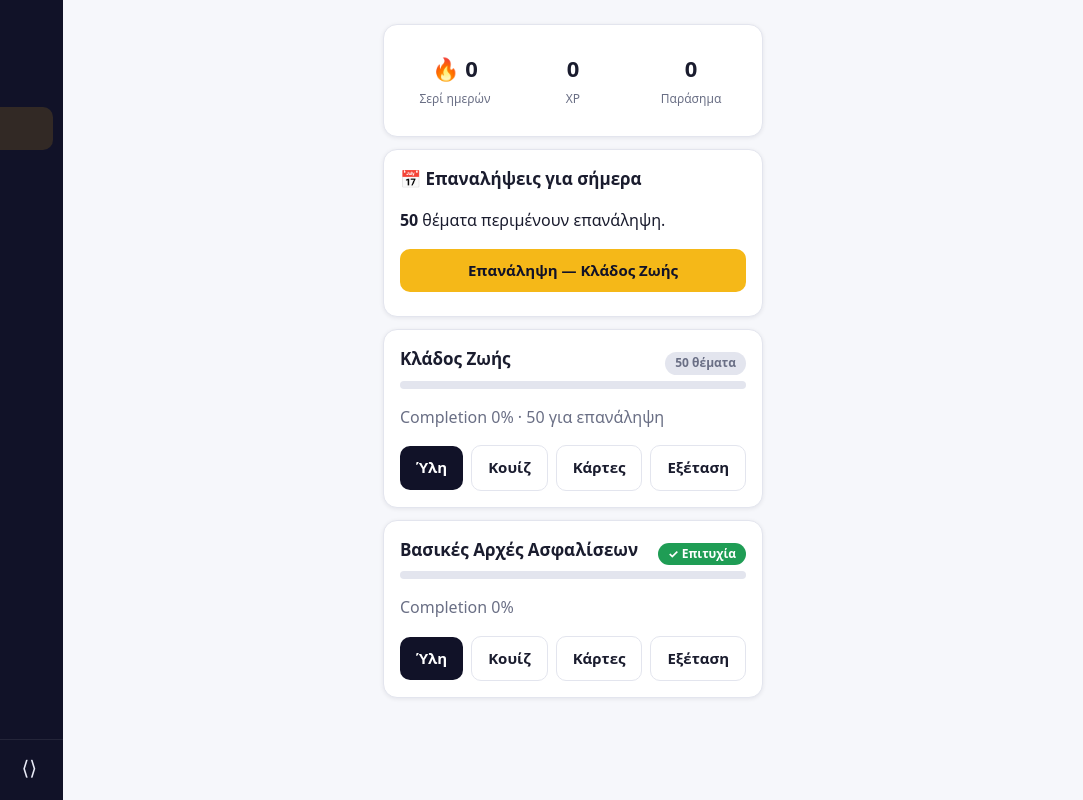
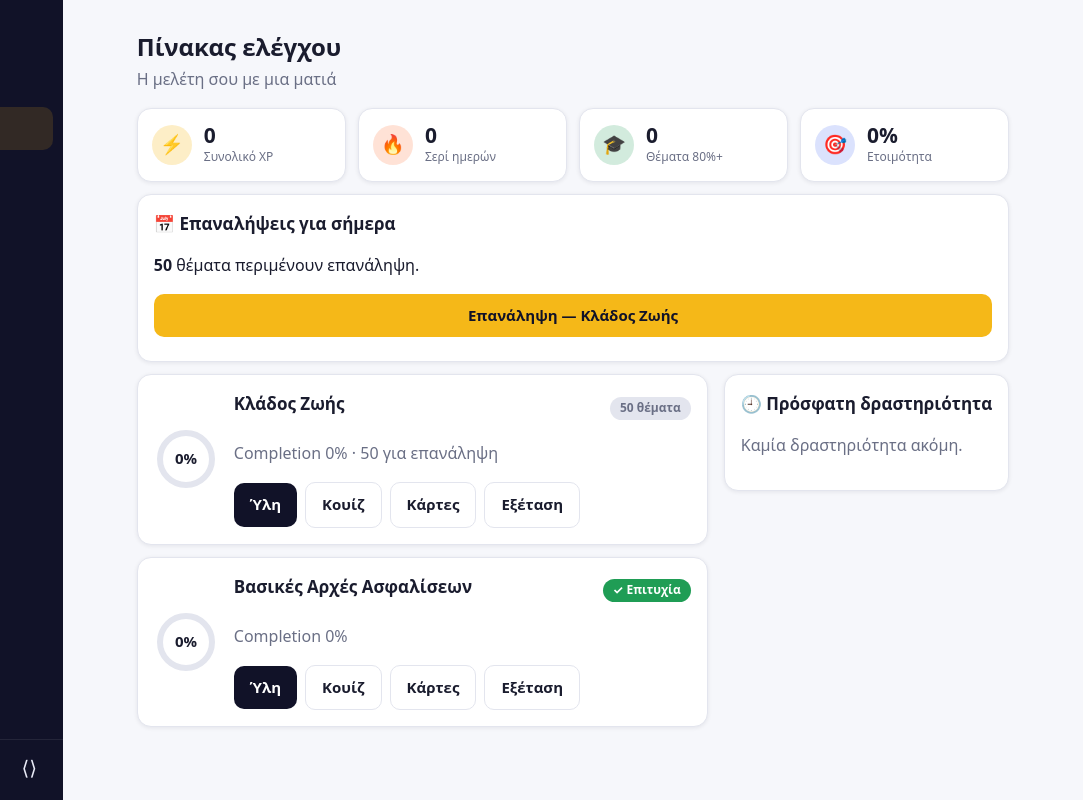
Before and after one commit to ConstantinosO/ALE, a website with bundled scripts: page index.html in a window 1280 px wide. Shown: the full height of the page, 197-1280 px from the left. Built offline with nearby package versions, Linux system fonts and the light colour scheme.

Commit message:
feat: dashboard with stat cards, progress rings, and activity panel

```diff
--- a/css/app.css
+++ b/css/app.css
@@ -147,6 +147,47 @@ button, .btn {
   border-bottom: 1px solid var(--border); text-decoration: none; color: var(--text);
 }
 .list-item:last-child { border-bottom: 0; }
+
+/* --- dashboard --- */
+.view h1 { margin: 4px 0 2px; font-size: 24px; }
+.dash-subtitle { margin: 0 0 16px; }
+
+.statgrid { display: grid; gap: 12px; grid-template-columns: repeat(2, 1fr); margin-bottom: 12px; }
+.statcard {
+  background: var(--card); border: 1px solid var(--border); border-radius: var(--radius);
+  box-shadow: var(--shadow); padding: 14px; display: flex; gap: 12px; align-items: center;
+}
+.statcard > div:last-child { display: flex; flex-direction: column; gap: 1px; min-width: 0; }
+.statcard b { font-size: 21px; font-weight: 800; line-height: 1.15; }
+.statcard span { font-size: 12px; color: var(--muted); white-space: nowrap; }
+.statcard-icon {
+  width: 40px; height: 40px; border-radius: 50%; flex-shrink: 0;
+  display: flex; align-items: center; justify-content: center; font-size: 19px;
+}
+.statcard:nth-child(1) .statcard-icon { background: color-mix(in srgb, var(--gold) 24%, transparent); }
+.statcard:nth-child(2) .statcard-icon { background: color-mix(in srgb, #ff7a45 22%, transparent); }
+.statcard:nth-child(3) .statcard-icon { background: color-mix(in srgb, var(--ok) 20%, transparent); }
+.statcard:nth-child(4) .statcard-icon { background: color-mix(in srgb, #4c6ef5 20%, transparent); }
+
+.dash-cols { display: block; }
+.dash-courses .card:last-child { margin-bottom: 12px; }
+
+.course-card-row { display: flex; gap: 16px; align-items: center; flex-wrap: wrap; }
+.course-card-row .ring { flex-shrink: 0; }
+.course-card-row > .grow { min-width: 200px; }
+
+.ring-track, .ring-fill { fill: none; stroke-width: 6; }
+.ring-track { stroke: var(--border); }
+.ring-fill {
+  stroke: var(--gold); stroke-linecap: round;
+  transform: rotate(-90deg); transform-origin: 50% 50%;
+  transition: stroke-dashoffset .3s ease;
+}
+.ring-text { fill: var(--text); font-size: 15px; font-weight: 700; }
+
+.activity-item { align-items: flex-start; }
+.activity-label { font-weight: 600; }
+.activity-detail { font-size: 13px; margin-top: 1px; }
 input[type="date"], input[type="file"] {
   padding: 8px; border: 1px solid var(--border); border-radius: 8px;
   background: var(--card); color: var(--text); font-size: 15px;
@@ -186,6 +227,8 @@ table.freq td, table.freq th { padding: 6px 4px; border-bottom: 1px solid var(--
   #drawertoggle { display: none; }
   .scrim { display: none; }
   .bottomnav { display: none; }
+
+  .statgrid { grid-template-columns: repeat(4, 1fr); }
 }
 
 /* --- desktop (>=1024px): full sidebar, collapsible, no top bar --- */
@@ -215,4 +258,10 @@ table.freq td, table.freq th { padding: 6px 4px; border-bottom: 1px solid var(--
   body.sidebar-collapsed .sidebar-link { justify-content: center; padding: 10px 0; border-left: none; }
   body.sidebar-collapsed .sidebar-foot { flex-direction: column; gap: 10px; padding: 12px 8px 4px; }
   body.sidebar-collapsed .sidebar-foot .countdown { display: none; }
+
+  .dash-cols {
+    display: grid; grid-template-columns: minmax(0, 2fr) minmax(280px, 1fr);
+    gap: 16px; align-items: start;
+  }
+  .dash-cols .card:last-child { margin-bottom: 0; }
 }
--- a/js/views/dashboard.js
+++ b/js/views/dashboard.js
@@ -1,52 +1,75 @@
-import { escapeHtml } from '../ui.js';
+import { escapeHtml, fmtDate } from '../ui.js';
 import { allTopics } from '../core/content.js';
 import { isDue } from '../core/srs.js';
 import { newTopicProgress } from '../core/progress.js';
+import { recentActivity, readinessPct } from '../shell.js';
+
+function ring(pct) {
+  const r = 26; const c = 2 * Math.PI * r;
+  const off = c * (1 - (Number(pct) || 0) / 100);
+  return `<svg class="ring" viewBox="0 0 64 64" width="64" height="64" aria-hidden="true">
+    <circle class="ring-track" cx="32" cy="32" r="${r}"></circle>
+    <circle class="ring-fill" cx="32" cy="32" r="${r}"
+      style="stroke-dasharray:${c.toFixed(1)};stroke-dashoffset:${off.toFixed(1)}"></circle>
+    <text class="ring-text" x="32" y="37" text-anchor="middle">${Number(pct) || 0}%</text>
+  </svg>`;
+}
 
 export async function render(el, ctx) {
   const now = new Date().toISOString();
   const active = ctx.courses.courses.filter((c) => c.status === 'active');
-  const passed = ctx.courses.courses.filter((c) => c.status === 'passed');
 
   const perCourse = [];
+  const topicsByCourse = {};
   let dueCount = 0;
+  let mastered80 = 0;
   const weak = [];
   for (const c of ctx.courses.courses) {
     let content;
     try { content = await ctx.getContent(c.id); } catch { perCourse.push({ c, error: true }); continue; }
     const excluded = ctx.state.settings.excludedChapters[c.id] || [];
     const ts = allTopics(content, excluded);
+    topicsByCourse[c.id] = ts;
     const progs = ts.map((t) => ctx.state.topics[t.id] || newTopicProgress());
     const mastery = ts.length ? Math.round(progs.reduce((s, p) => s + p.mastery, 0) / ts.length) : 0;
     const due = c.status === 'active'
       ? ts.filter((t, i) => isDue(progs[i].nextReview, now)).length : 0;
     dueCount += due;
-    if (c.status === 'active') {
     for (let i = 0; i < ts.length; i++) {
-        if (progs[i].weak) weak.push({ course: c, topic: ts[i] });
-      }
+      if (progs[i].mastery >= 80) mastered80++;
+      if (c.status === 'active' && progs[i].weak) weak.push({ course: c, topic: ts[i] });
     }
     perCourse.push({ c, mastery, due, topicCount: ts.length });
   }
 
   const s = ctx.state.stats;
+  const readiness = readinessPct(ctx.courses, topicsByCourse, ctx.state.topics);
+  const activity = recentActivity(ctx.state.sessions, 5);
+
   el.innerHTML = `
-    <div class="card stat-row">
-      <div class="stat"><b>🔥 ${s.currentStreak}</b><span>Σερί ημερών</span></div>
-      <div class="stat"><b>${s.totalXp}</b><span>XP</span></div>
-      <div class="stat"><b>${s.badges.length}</b><span>Παράσημα</span></div>
+    <h1>Πίνακας ελέγχου</h1>
+    <p class="dash-subtitle muted">Η μελέτη σου με μια ματιά</p>
+    <div class="statgrid">
+      <div class="statcard"><div class="statcard-icon">⚡</div><div><b>${Number(s.totalXp) || 0}</b><span>Συνολικό XP</span></div></div>
+      <div class="statcard"><div class="statcard-icon">🔥</div><div><b>${Number(s.currentStreak) || 0}</b><span>Σερί ημερών</span></div></div>
+      <div class="statcard"><div class="statcard-icon">🎓</div><div><b>${mastered80}</b><span>Θέματα 80%+</span></div></div>
+      <div class="statcard"><div class="statcard-icon">🎯</div><div><b>${readiness}%</b><span>Ετοιμότητα</span></div></div>
     </div>
     ${dueCount > 0 ? `<div class="card"><h2>📅 Επαναλήψεις για σήμερα</h2>
       <p><b>${dueCount}</b> θέματα περιμένουν επανάληψη.</p>
       ${active.map((c) => `<a class="btn btn-gold btn-block" href="#/quiz/${c.id}/revision">Επανάληψη — ${escapeHtml(c.title)}</a>`).join('')}
     </div>` : ''}
+    <div class="dash-cols">
+      <div class="dash-courses">
         ${perCourse.map(({ c, mastery, due, topicCount, error }) => error
           ? `<div class="card"><h2>${escapeHtml(c.title)}</h2><p class="muted">Η ύλη δεν είναι διαθέσιμη ακόμη.</p></div>`
-      : `<div class="card">
+          : `<div class="card course-card">
+            <div class="row course-card-row">
+              ${ring(mastery)}
+              <div class="grow">
                 <div class="row"><h2 class="grow">${escapeHtml(c.title)}</h2>
                   ${c.status === 'passed' ? '<span class="pill pill-ok">✓ Επιτυχία</span>' : `<span class="pill">${topicCount} θέματα</span>`}
                 </div>
-        <div class="bar ${mastery >= 80 ? 'hi' : ''}"><span style="width:${mastery}%"></span></div>
                 <p class="muted">Completion ${mastery}%${due ? ` · ${due} για επανάληψη` : ''}</p>
                 <div class="row">
                   <a class="btn" href="#/course/${c.id}">Ύλη</a>
@@ -54,7 +77,21 @@ export async function render(el, ctx) {
                   <a class="btn btn-ghost" href="#/flashcards/${c.id}">Κάρτες</a>
                   <a class="btn btn-ghost" href="#/exam/${c.id}">Εξέταση</a>
                 </div>
+              </div>
+            </div>
           </div>`).join('')}
+      </div>
+      <div class="card">
+        <h2>🕘 Πρόσφατη δραστηριότητα</h2>
+        ${activity.length ? activity.map((a) => `<div class="list-item activity-item">
+            <div class="grow">
+              <div class="activity-label">${escapeHtml(a.label)}</div>
+              <div class="muted activity-detail">${escapeHtml(a.detail)}${a.date ? ` · ${escapeHtml(fmtDate(a.date))}` : ''}</div>
+            </div>
+            <span class="pill pill-gold">+${Number(a.xp) || 0} XP</span>
+          </div>`).join('') : '<p class="muted">Καμία δραστηριότητα ακόμη.</p>'}
+      </div>
+    </div>
     ${weak.length ? `<div class="card"><h2>⚠️ Αδύναμα σημεία (${weak.length})</h2>
       ${weak.slice(0, 5).map((w) => `<a class="list-item" href="#/topic/${w.course.id}/${w.topic.id}">
         <span class="grow">${escapeHtml(w.topic.title)}</span><span class="pill pill-bad">αδύναμο</span></a>`).join('')}
```
Lines whose indentation alone changed are shown as unchanged.
